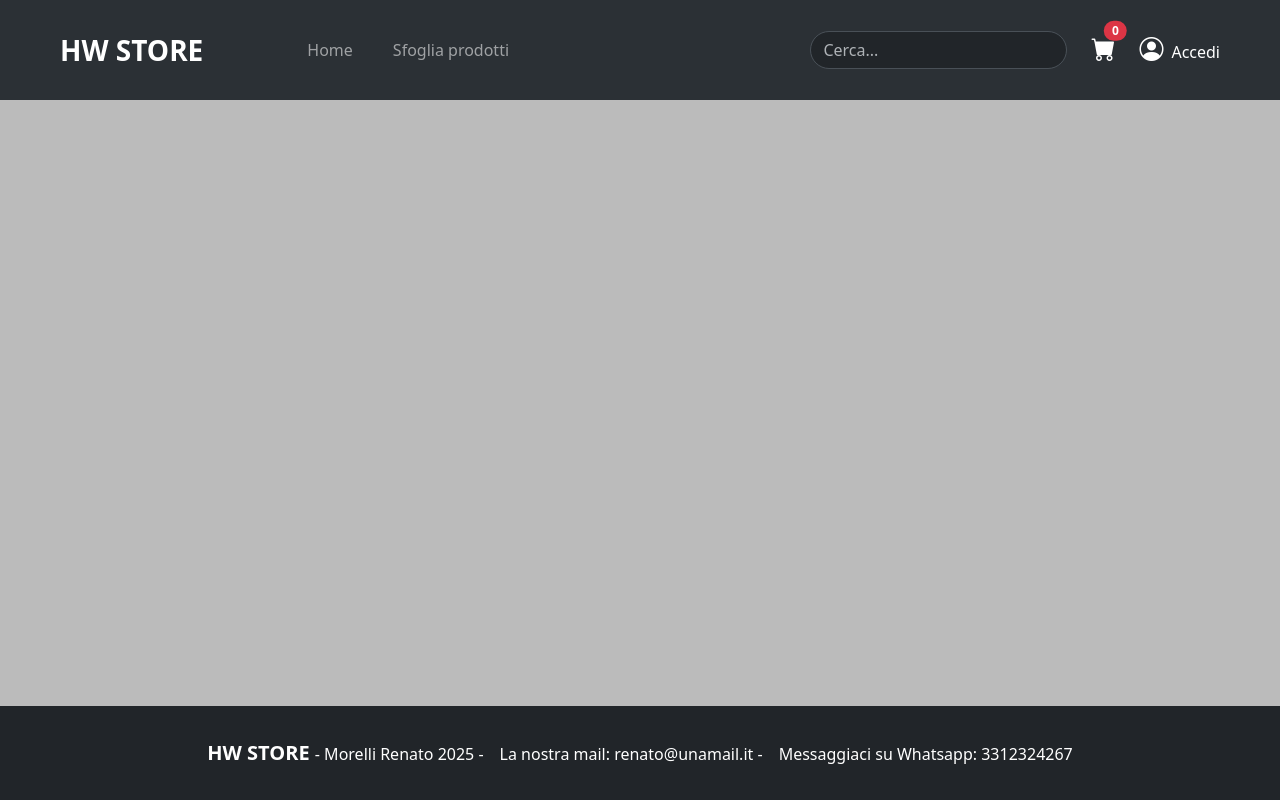
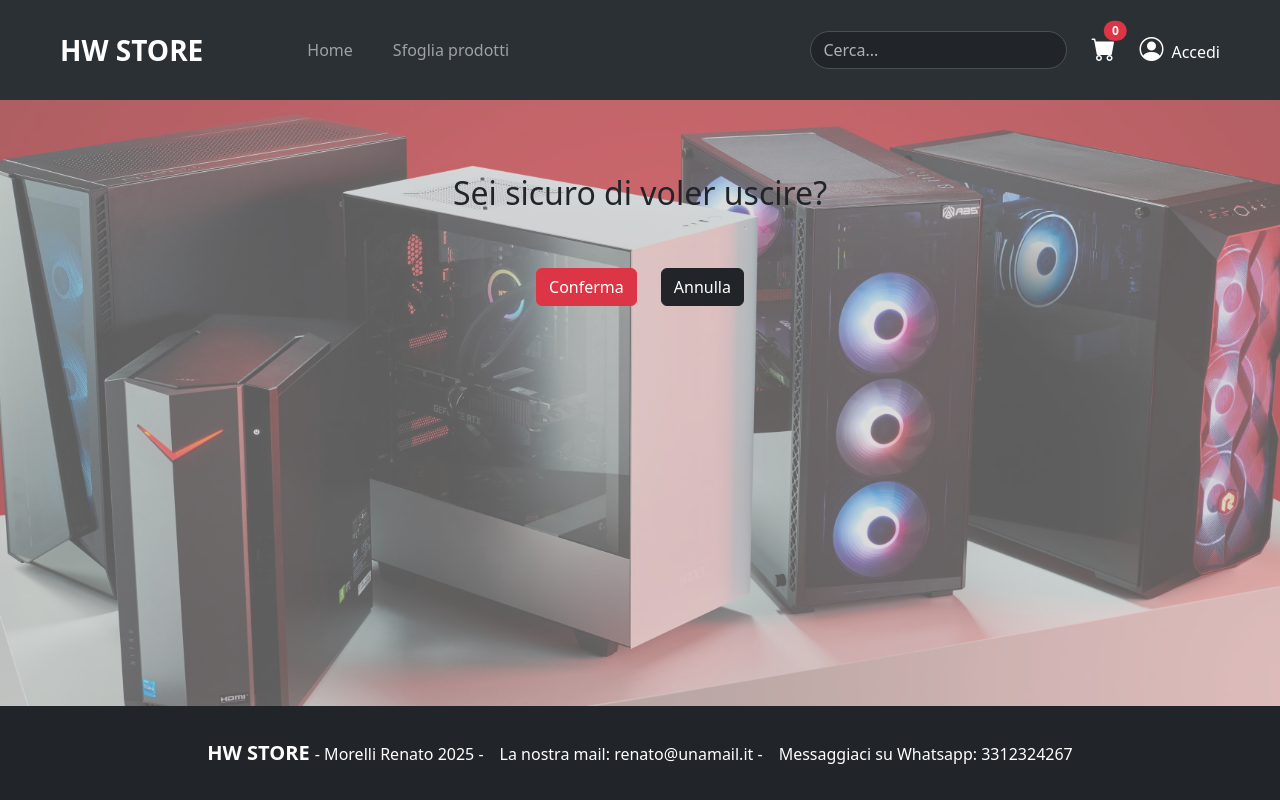
Before and after one commit to Ren-Mor/capstone-store, a React (Vite) app: page /confirm-logout in a window 1280 px wide. Built offline with nearby package versions, Linux system fonts and the light colour scheme; no server answers.

Commit message:
aggiunta componente per conferma logout

```diff
--- a/src/App.jsx
+++ b/src/App.jsx
@@ -15,9 +15,9 @@ import AdminProfile from "./Components/AdminProfile";
 import LoginPersist from "./Components/LoginPersist";
 import VisualizeUsers from "./Components/VisualizeUsers";
 import UpdateProduct from "./Components/UpdateProduct";
-import RouteProtection from "./Components/ProtectionRoute";
+import ProtectionRoute from "./Components/ProtectionRoute";
+import ConfirmLogout from "./Components/ConfirmLogout";
 import "./App.css";
-import ProtectionRoute from "./Components/ProtectionRoute";
 
 function App() {
   const [products, setProducts] = useState([]);
@@ -39,6 +39,7 @@ function App() {
     }
     fetchProducts();
   }, []);
+
   return (
     <>
       <BrowserRouter>
@@ -57,6 +58,7 @@ function App() {
           <Route path="/signin" element={<SignIn />} />
           <Route path="/signup" element={<SignUp />} />
           <Route path="/cart/checkout" element={<Checkout />} />
+          <Route path="/confirm-logout" element={<ConfirmLogout />} />
           <Route
             path="/adminprofile"
             element={
--- /dev/null
+++ b/src/Components/ConfirmLogout.jsx
@@ -0,0 +1,39 @@
+import { useNavigate } from "react-router-dom";
+import { useDispatch } from "react-redux";
+import { Button } from "react-bootstrap";
+
+function ConfirmLogout() {
+  const navigate = useNavigate();
+  const dispatch = useDispatch();
+
+  const handleConfirm = () => {
+    dispatch({ type: "LOGOUT" });
+    localStorage.removeItem("loginToken");
+    localStorage.removeItem("loginUser");
+    navigate("/");
+  };
+
+  const handleCancel = () => {
+    navigate(-1);
+  };
+
+  return (
+    <div
+      className="d-flex flex-column align-items-center justify-content-center"
+      style={{ minHeight: "60vh" }}
+    >
+      <section className="position-fixed start-0 top-0 z-n1 opacity-50 hero-background text-white text-center d-flex flex-column justify-content-center align-items-center"></section>
+      <h2>Sei sicuro di voler uscire?</h2>
+      <div className="mt-5 d-flex gap-4">
+        <Button variant="danger" onClick={handleConfirm}>
+          Conferma
+        </Button>
+        <Button variant="dark" onClick={handleCancel}>
+          Annulla
+        </Button>
+      </div>
+    </div>
+  );
+}
+
+export default ConfirmLogout;
--- a/src/Components/MyNav.jsx
+++ b/src/Components/MyNav.jsx
@@ -1,16 +1,7 @@
-import {
-  Navbar,
-  Nav,
-  Container,
-  Form,
-  Row,
-  Col,
-  Badge,
-  Button,
-} from "react-bootstrap";
+import { Navbar, Nav, Container, Form, Row, Col, Badge } from "react-bootstrap";
 import { Link, NavLink, useNavigate } from "react-router-dom";
 import { useState } from "react";
-import { useSelector, useDispatch } from "react-redux";
+import { useSelector } from "react-redux";
 import "../App.css";
 
 function MyNav() {
@@ -18,16 +9,9 @@ function MyNav() {
   const tokenStatus = useSelector((state) => state.login.token);
   const user = useSelector((state) => state.login.user);
 
-  const handleLogout = () => {
-    const choice = window.confirm("Sei sicuro di voler uscire?");
-    if (!choice) return;
-    dispatch({ type: "LOGOUT" });
-    localStorage.removeItem("loginToken");
-    localStorage.removeItem("loginUser");
-  };
   const [search, setSearch] = useState("");
   const navigate = useNavigate();
-  const dispatch = useDispatch();
+
   const handleSearchSubmit = (e) => {
     e.preventDefault();
     if (search.trim()) {
@@ -111,13 +95,8 @@ function MyNav() {
                       className="bi bi-person-circle fs-4"
                     ></i>
 
-                    <Link className="text-decoration-none" to="/">
-                      <span
-                        onClick={handleLogout}
-                        className="text-white access ms-2"
-                      >
-                        Log out
-                      </span>
+                    <Link className="text-decoration-none" to="/confirm-logout">
+                      <span className="text-white access ms-2">Log out</span>
                     </Link>
                   </Nav>
                 )}
```
